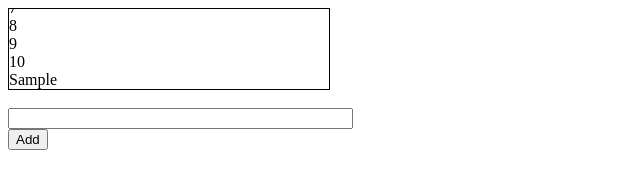
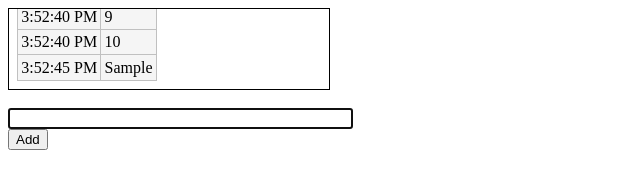
Before and after one commit to billstclair/jsmaze, a plain HTML site: page scroller.html in a window 1280 px wide. Both pictures are taken after typing "Sample" into the empty fields and a click on the input "Add". Shown: the whole page, without its empty margins (0-640 px from the left). Drawn offline with Linux system fonts and the light colour scheme.

Commit message:
Update scroller.html to use new js/jsScroller.js

```diff
--- /dev/null
+++ b/js/jsScroller.js
@@ -0,0 +1,95 @@
+//////////////////////////////////////////////////////////////////////
+//
+// jsScroller.js
+// Copyright (c) 2012 Bill St. Clair
+// Some rights reserved.
+// Distributed under the Apache License, Version 2.0
+// http://www.apache.org/licenses/LICENSE-2.0.html
+//
+//////////////////////////////////////////////////////////////////////
+
+// Our one global variable
+jsScroller = {};
+
+(function() {
+
+  var defaultMaxlines = 100;
+
+  // The div arg is from something like this:
+  //   <div id='text' style='width: 20em; height: 5em;
+  //        overflow:auto; overflow-x: hidden; position:relative;
+  //        border: 1px solid;'></div>
+  //   new jsScroller.Scroller($('#text'))
+  // maxlines is optional, defaults to defaultMaxlines
+  jsScroller.Scroller = Scroller;
+  function Scroller(div, maxlines) {
+    var self = this;
+    if (maxlines === undefined) maxlines = defaultMaxlines;
+
+    var lines = [];
+    var curline = 0;
+    var fullp = false;
+    var tblClass = null;
+
+    self.addline = addline;
+    function addline(columns) {
+      lines[curline++] = columns;
+      if (curline >= maxlines) {
+        fullp = true;
+        curline = 0;
+      }
+      displayLines();
+    }
+
+    function addColumns (str, columns) {
+      str += '<tr>';
+      if (typeof(columns) == 'string') columns = [columns];
+      for (var j=0; j<columns.length; j++) {
+        str += '<td>' + columns[j] + '</td>';
+      }
+      str += '</tr>';
+      return str;
+    }
+
+    self.tableClass = tableClass;
+    function tableClass(cls) {
+      if (!(cls === undefined)) tblClass = cls;
+      return tblClass;
+    }
+
+    function displayLines() {
+      var str = '<table' + (tblClass ? " class='"+tblClass+"'>" : '>');
+      var idx = fullp ? curline : 0;
+      var cnt = fullp ? maxlines : curline;
+      for (var i=1; i<cnt; i++) {
+        var columns = lines[idx++];
+        if (idx >= maxlines) idx = 0;
+        str = addColumns(str, columns);
+      }
+      var clientHeight = div[0].clientHeight;
+      var scrollHeight = div[0].scrollHeight;
+      var bottomScroll = scrollHeight - clientHeight;
+      var doScroll = (div.scrollTop() == bottomScroll);
+      if (!doScroll) {
+        var scrollTop = div.scrollTop();
+        div.html(str + '</table>');
+        var scrollDiff = scrollHeight - div[0].scrollHeight - scrollOffset;
+      }
+      var columns = lines[idx++];
+      if (idx >= maxlines) idx = 0;
+      str = addColumns(str, columns);
+      str += '</table>';
+      div.html(str);
+      if (doScroll) div.scrollTop(div[0].scrollHeight);
+      else div.scrollTop(Math.max(0, scrollTop - scrollDiff));
+    }
+  }
+
+  function isFirefox() {
+    return (navigator.userAgent.match(/Firefox/));
+  }
+
+  // Don't know why Firefox is off by one pixel, but it is
+  var scrollOffset = isFirefox() ? 1 : 0;
+
+})();
--- a/scroller.html
+++ b/scroller.html
@@ -1,70 +1,32 @@
 <html>
 <head>
   <title>Scroller Play</title>
+  <link rel='stylesheet' type='text/css' href='css/tables.css'>
   <script src='js/jquery.min.js'></script>
   <script src='js/jsScroller.js'></script>
   <script>
-var lines = [];
-var curline = 0;                // where the next line will go
-var fullp = false;
-var maxlines = 10;
+
+var scroller;
 
 function addline(line) {
-  lines[curline++] = line;
-  if (curline >= maxlines) {
-    fullp = true;
-    curline = 0;
-  }
-  displayLines();
-}
-
-function isFirefox() {
-  return (navigator.userAgent.match(/Firefox/));
-}
-
-// Don't know why Firefox is off by one pixel, but it is
-var scrollOffset = isFirefox() ? 1 : 0;
-
-function displayLines() {
-  var str = '';
-  var idx = fullp ? curline : 0;
-  if (idx >= maxlines) idx = 0;
-  var cnt = fullp ? maxlines : curline;
-  for (var i=1; i<cnt; i++) {
-    if (i > 1) str += '<br/>\n';
-    str += lines[idx++];
-    if (idx >= maxlines) idx = 0;
-  }
-  if (cnt > 1) str += '<br/>\n';
-  var text = $('#text');
-  console.log('scrollTop:', text.scrollTop(), 'scrollHeight:', text[0].scrollHeight,
-             'clientHeight:', text[0].clientHeight);
-  var clientHeight = text[0].clientHeight;
-  var scrollHeight = text[0].scrollHeight;
-  var bottomScroll = scrollHeight - clientHeight;
-  var doScroll = (text.scrollTop() == bottomScroll);
-  if (!doScroll) {
-    var scrollTop = text.scrollTop();
-    text.html(str);
-    var scrollDiff = scrollHeight - text[0].scrollHeight - scrollOffset;
-    console.log('  scrollHeight:', text[0].scrollHeight, 'scrollDiff:', scrollDiff);
-  }
-  str += lines[idx];
-  text.html(str);
-  if (doScroll) text.scrollTop(text[0].scrollHeight);
-  else text.scrollTop(Math.max(0, scrollTop-scrollDiff));
+  var time = new Date;
+  time = time.toLocaleTimeString();
+  scroller.addline([time, line]);
 }
 
 function addInput() {
   var input = $('#input');
-  addline(input.val());
+  var text = $('<div/>').text(input.val()).html();
+  addline(text);
   input.val('');
-  $
+  input[0].focus();
 }
 
 function onload() {
+  scroller = new jsScroller.Scroller($('#text'), 10);
+  scroller.tableClass('prettytable');
   for (var i=1; i<=10; i++) {
-    addline(i);
+    addline(''+i);
   }
   $('#input')[0].focus();
 }
```
